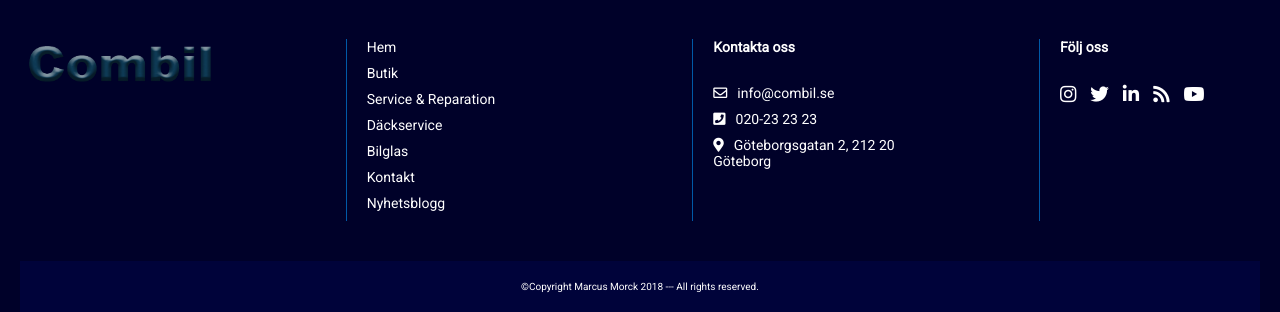
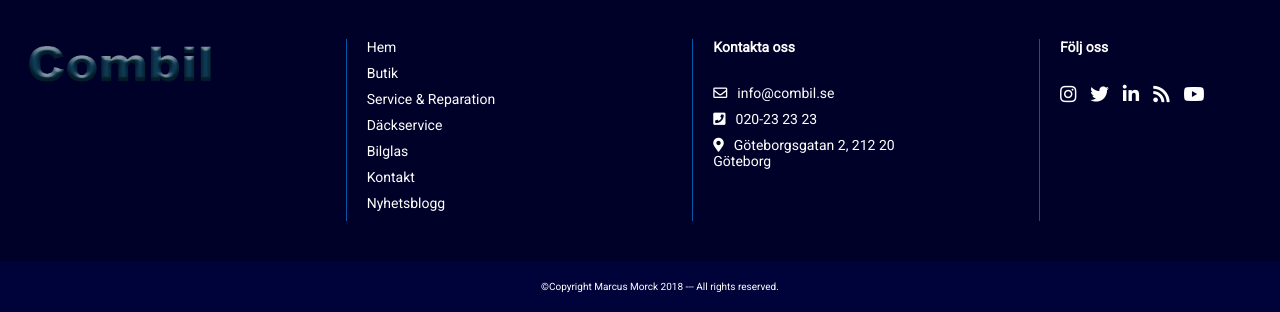
Before and after one commit to marcusMorck/combil, a PHP site: page / in a window 1280 px wide. Shown: the part 741-1053 px from the top of the page. Run offline with PHP 8.4, Linux system fonts and the light colour scheme; data that the repository does not hold is empty; some libraries are stand-ins or nearby versions.

Commit message:
small change on footer

```diff
--- a/assets/css/general.css
+++ b/assets/css/general.css
@@ -358,7 +358,11 @@ footer .footer-container .footer-links {
   display: flex;
   flex-direction: column;
 }
-footer .footer-container .copyright {
+footer .footer-container div:first-child {
+  border: none;
+  padding: 0;
+}
+footer .copyright {
   display: flex;
   align-content: center;
   justify-content: center;
@@ -367,16 +371,9 @@ footer .footer-container .copyright {
   margin-top: 40px;
   background-color: #00033a;
 }
-footer .footer-container .copyright p {
+footer .copyright p {
   font-size: 10px;
   margin: 0;
-}
-footer .footer-container div:first-child {
-  border: none;
-  padding: 0;
-}
-footer .footer-container div:last-child {
-  border-left: none;
 }
 
 /*-------------------------------------
--- a/footer.php
+++ b/footer.php
@@ -26,9 +26,9 @@
                     <a href="#"><i class="fas fa-rss fa-lg"></i></a>
                     <a href="#"><i class="fab fa-youtube fa-lg"></i></a>
                 </div>
-                <div class="copyright">
+            </div>
+            <div class="copyright">
                     <p>	&copy;Copyright Marcus Morck <?php echo date('Y'); ?> --- All rights reserved.</p>
-                </div>
             </div>
         </footer>
     </body>
```
Also changed, not shown: assets/sass/layout/_footer.scss (+7 -10 lines), views/butik.php (line endings or trailing spaces), 1 other file.
